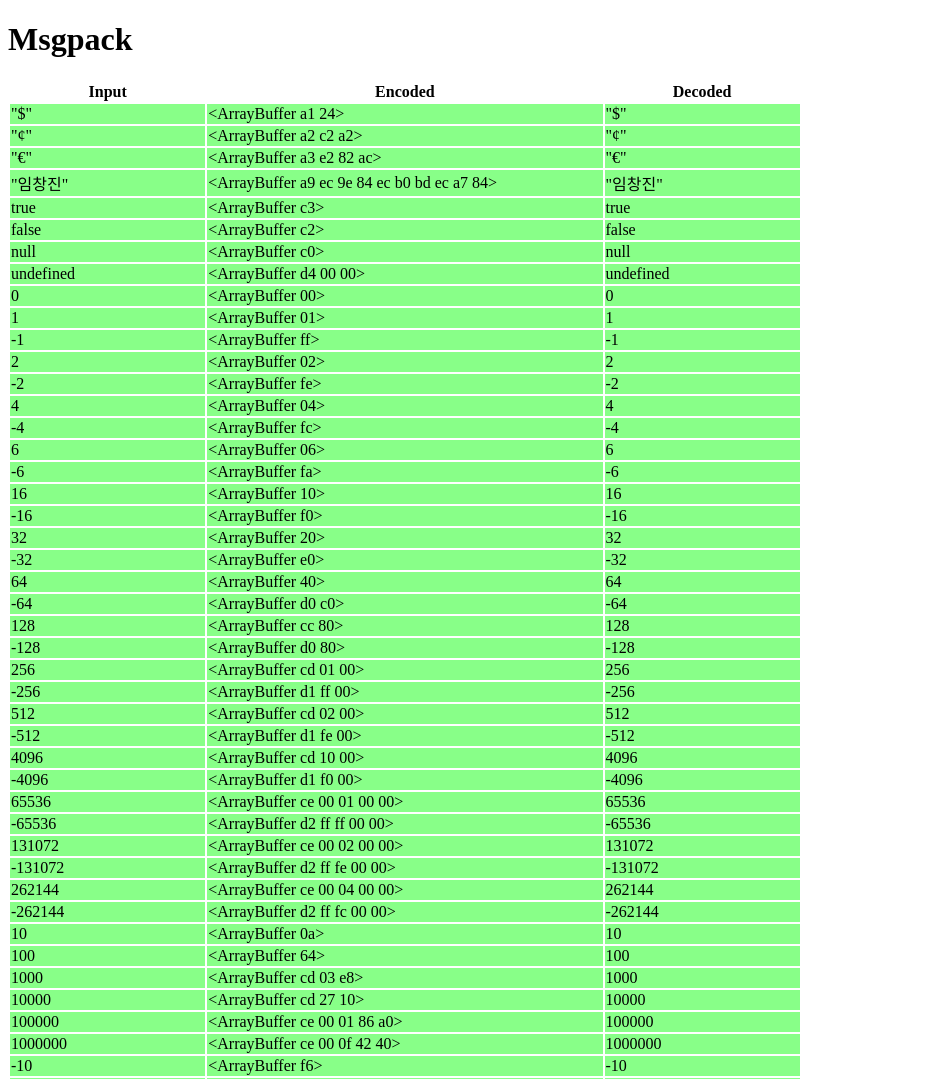
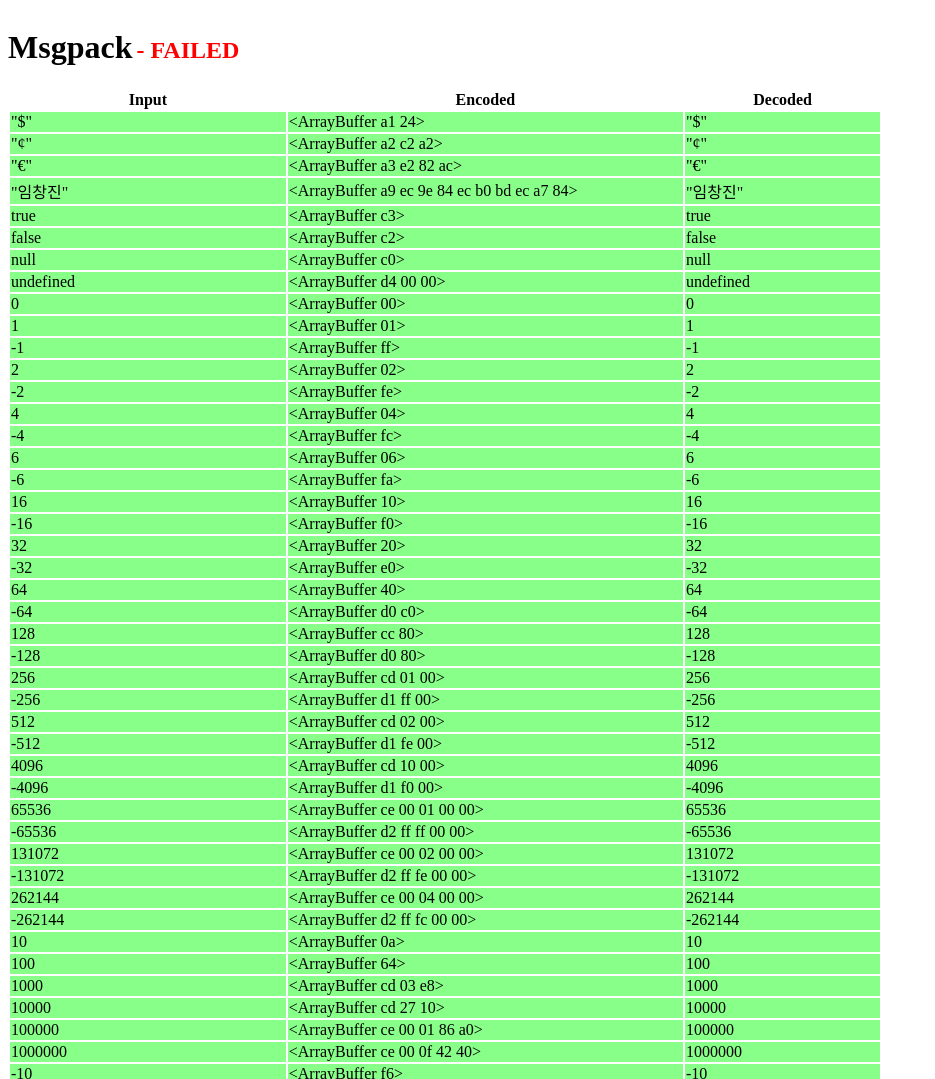
Before and after one commit to creationix/msgpack-js-browser, a website: page index.html in a window 1280 px wide. Shown: the top 1079 px of the page, without its empty margins (0-935 px from the left). Drawn offline with Linux system fonts and the light colour scheme.

Commit message:
update the test for better debuggability

```diff
--- a/index.html
+++ b/index.html
@@ -4,6 +4,19 @@
     <meta http-equiv="Content-Type" content="text/html; charset=UTF-8" />
     <title>Msgpack</title>
     <style>
+        #heading {
+            display: inline-block;
+        }
+        #test-running {
+            display: inline-block;
+        }
+        #test-success {
+            display: none;
+        }
+        #test-fail {
+            color: red;
+            display: none;
+        }
         .passed {
             background-color: #8f8;
             color: #000;
@@ -16,7 +29,10 @@
     </style>
 </head>
 <body>
-    <h1>Msgpack</h1>
+    <h1 id="heading">Msgpack</h1>
+    <h2 id="test-running"> - running...</h2>
+    <h2 id="test-success"> - succeeded</h2>
+    <h2 id="test-fail"> - FAILED</h2>
     <table>
         <thead>
             <tr>
@@ -30,6 +46,9 @@
 
     <script src="msgpack.js"></script>
     <script>
+
+/* jshint browser: true */
+/* global console, msgpack */
 
 function Buffer(string) {
     var buffer = new ArrayBuffer(msgpack.utf8ByteCount(string));
@@ -51,11 +70,27 @@
     -10, -100, -1000, -10000, -100000, -1000000,
     'hello', 'world', Buffer("Hello"), Buffer("World"),
     [1,2,3], [], {name: "Tim", age: 29}, {},
-  {a: 1, b: 2, c: [1, 2, 3]}, [[],[]]
+    {a: 1, b: 2, c: [1, 2, 3]}, [[],[]],
+    "12345678",
+    "1af60c36-497c-46cb-8408-78cab2a54a5b",
 ];
 
     var body = document.querySelector("tbody");
+    var statusRun = document.getElementById("test-running");
+    var statusSuccess = document.getElementById("test-success");
+    var statusFail = document.getElementById("test-fail");
     tests.forEach(function (value) {
+        var tr = document.createElement("tr");
+        var tdIn = document.createElement("td");
+        var tdEnc = document.createElement("td");
+        var tdOut = document.createElement("td");
+        tdIn.textContent = String(value);
+        tr.appendChild(tdIn);
+        tr.appendChild(tdEnc);
+        tr.appendChild(tdOut);
+        tr.setAttribute("class", "failed");
+        body.appendChild(tr);
+        try {
             var buffer = msgpack.encode(value);
             var decoded = msgpack.decode(buffer);
             var valueString = msgpack.inspect(value);
@@ -63,19 +98,19 @@
             var passed = valueString === decodedString;
             console[(passed ? "log" : "error")](value, msgpack.inspect(buffer), decoded);
 
-        var tr = document.createElement("tr");
-        var td = document.createElement("td");
-        td.textContent = valueString;
-        tr.appendChild(td);
-        td = document.createElement("td");
-        td.textContent = msgpack.inspect(buffer);
-        tr.appendChild(td);
-        td = document.createElement("td");
-        td.textContent = decodedString
-        tr.appendChild(td);
+            tdIn.textContent = valueString;
+            tdEnc.textContent = msgpack.inspect(buffer);
+            tdOut.textContent = decodedString;
             tr.setAttribute("class", passed ? "passed" : "failed");
-        tr.appendChild(td);
-        body.appendChild(tr);
+            statusRun.style.display = "none";
+        }
+        catch(err) {
+            tdEnc.textContent = "Exception: " + err.message;
+            statusRun.style.display = "none";
+            statusFail.style.display = "inline-block";
+            throw err;
+        }
+        statusSuccess.style.visibility = "inline-block";
     });
     </script>
 </body>
```
Lines whose indentation alone changed are shown as unchanged.
